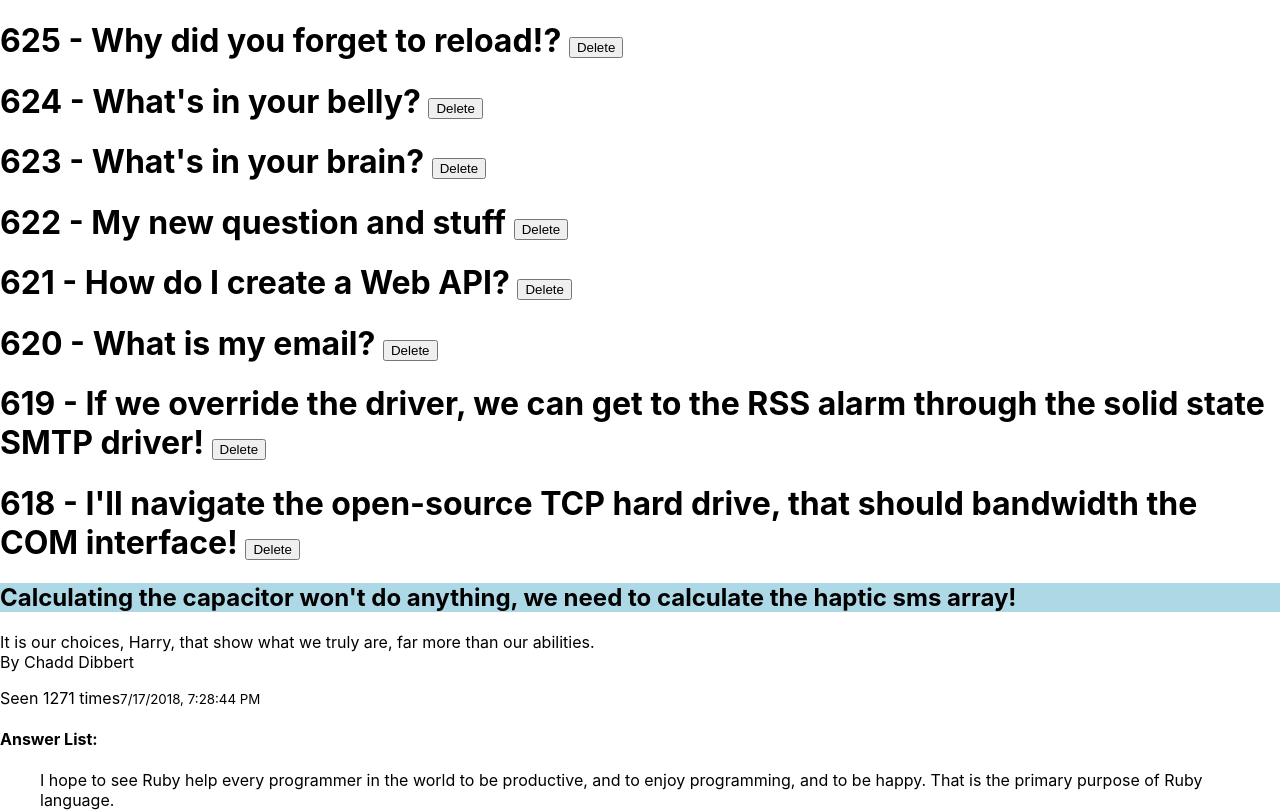
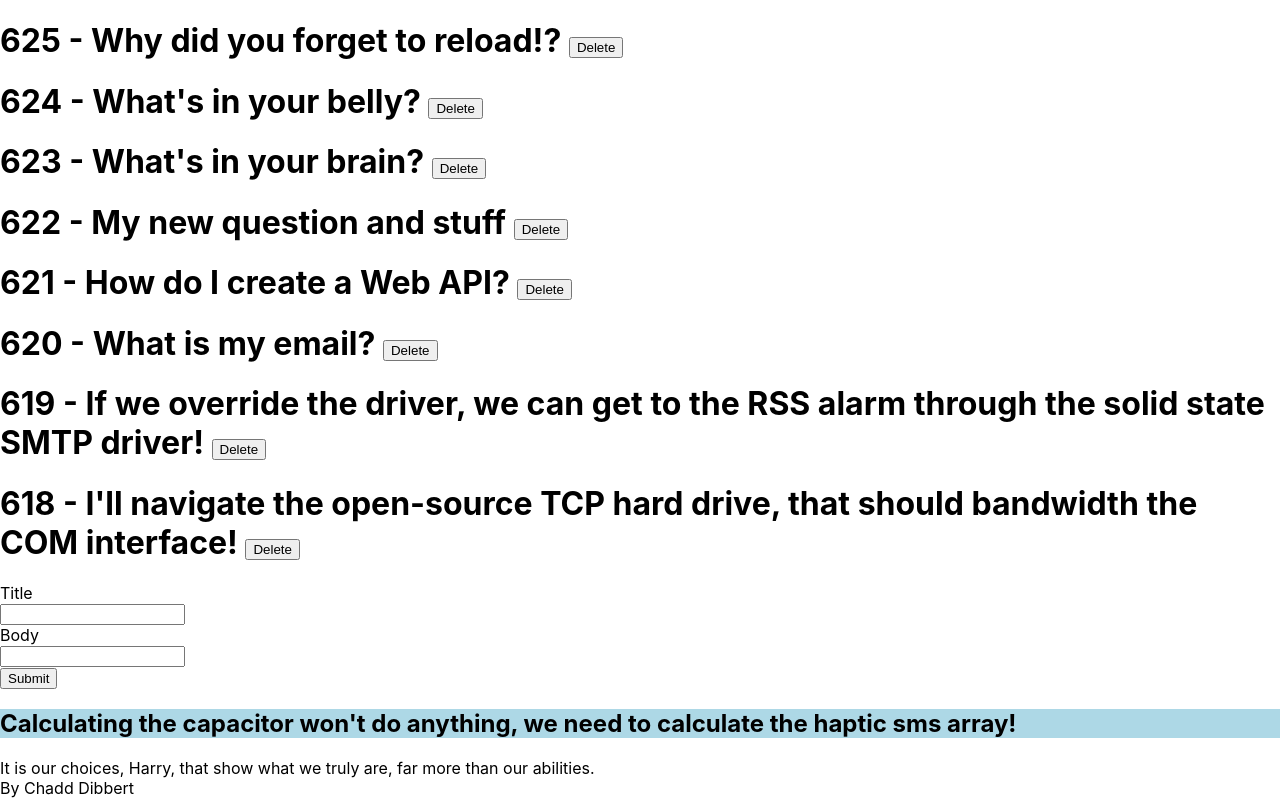
Before and after one commit to CodeCoreYVR/class_demos_bootcamp_aug_2021, a React (Create React App) app in the folder react_basics/react-awesome-answers/: page / in a window 1280 px wide. Shown: the top 812 px of the page. Built offline with nearby package versions, Linux system fonts and the light colour scheme.

Commit message:
react state create a new question

```diff
--- a/react_basics/react-awesome-answers/src/App.js
+++ b/react_basics/react-awesome-answers/src/App.js
@@ -1,6 +1,6 @@
 import './App.css';
 import QuestionShowPage from './components/QuestionShowPage';
-import QuestionIndexPage from './components/QuestionIndexPage'
+import QuestionIndexPage from './components/QuestionIndexPage';
 
 function App() {
   return (
--- /dev/null
+++ b/react_basics/react-awesome-answers/src/components/NewQuestionForm.js
@@ -0,0 +1,31 @@
+import React from 'react'
+
+export default function NewQuestionForm(props) {
+    const handleSubmit = (event) => {
+        event.preventDefault();
+        const formData = new FormData(event.currentTarget);
+        const params = {
+            title: formData.get("title"),
+            body: formData.get("body")
+        }
+        console.log(params);
+        props.createQuestion(params);
+    }
+    return (
+        <form onSubmit={handleSubmit}>
+            <div>
+                <label htmlFor="title">Title</label>
+                <br />
+                <input type="text" name="title" id="title" />
+            </div>
+            <div>
+                <label htmlFor="body">Body</label>
+                <br />
+                <input type="text" name="body" id="body" />
+            </div>
+            <div>
+                <input type="submit" value="Submit" />
+            </div>
+        </form>
+    )
+}
--- a/react_basics/react-awesome-answers/src/components/QuestionIndexPage.js
+++ b/react_basics/react-awesome-answers/src/components/QuestionIndexPage.js
@@ -1,5 +1,6 @@
 import React, { Component } from 'react';
 import questionIndexData from '../mock_data/questionIndexData';
+import NewQuestionForm from './NewQuestionForm'
 
 class QuestionIndexPage extends Component {
     constructor(props) {
@@ -9,6 +10,7 @@ class QuestionIndexPage extends Component {
             location: "VAN",
             name: "CodeCore"
         }
+        this.createQuestion = this.createQuestion.bind(this)
     }
 
     deleteQuestion(id) {
@@ -28,7 +30,28 @@ class QuestionIndexPage extends Component {
             questions: this.state.questions.filter(q => q.id !== id)
         })
     }
+    createQuestion(params) {
 
+        this.setState((state, props) => {
+            return {
+                questions: [
+                    ...state.questions, // copy all the existing questions
+                    {
+                        id: (Math.max(...state.questions.map(q => q.id)) + 1),
+                        // title: params.title,
+                        //  body: params.body
+                        ...params
+                    }
+                ]
+            }
+        })
+        // this.setState({
+        //     questions:[
+        //         ...this.state.questions,
+
+        //     ]
+        // })
+    }
     render() {
         return (
             <div>
@@ -37,6 +60,8 @@ class QuestionIndexPage extends Component {
                         <h1 key={e.id}>{e.id} - {e.title} <button onClick={() => this.deleteQuestion(e.id)}>Delete</button> </h1>
                     )
                 })}
+                <NewQuestionForm createQuestion={this.createQuestion} />
+                {/* <NewQuestionForm createQuestion={(params) => this.createQuestion(params)} /> */}
             </div>
         )
     }
```
